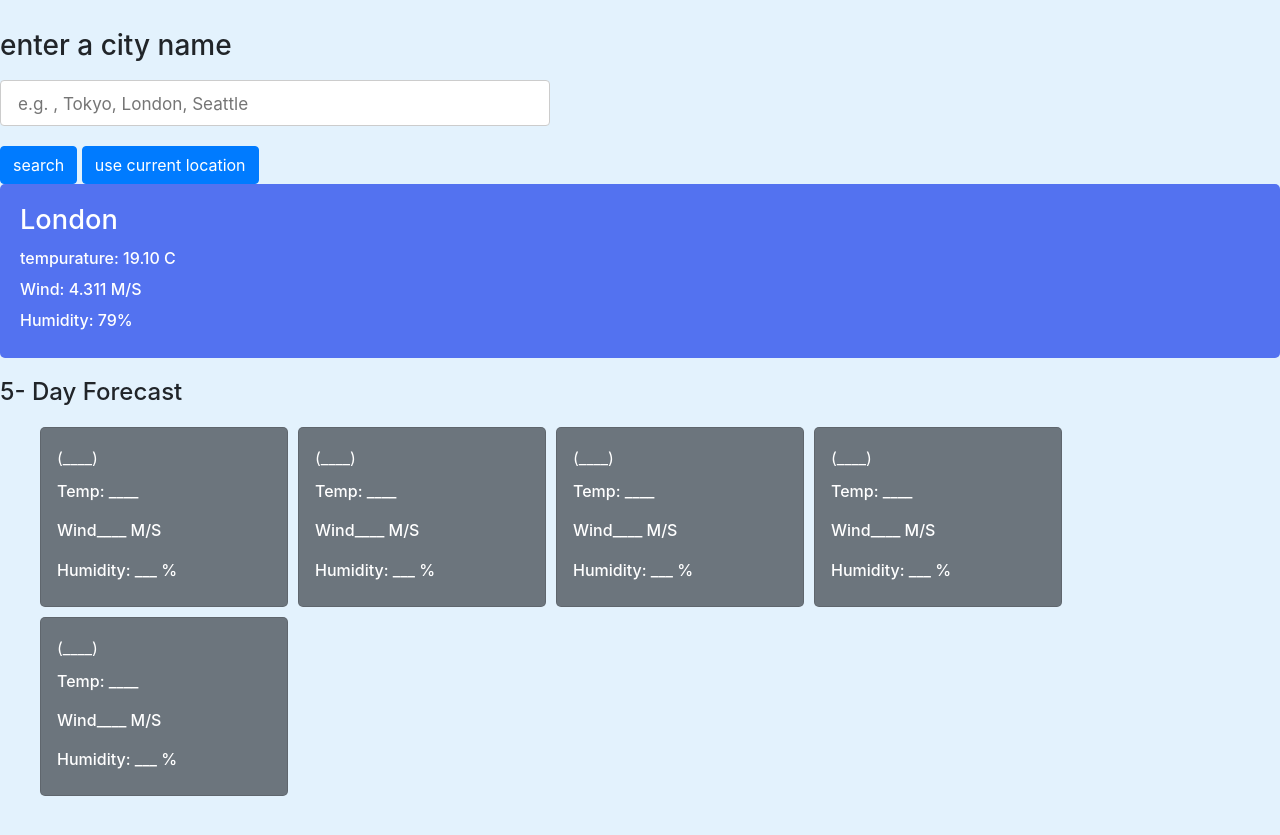
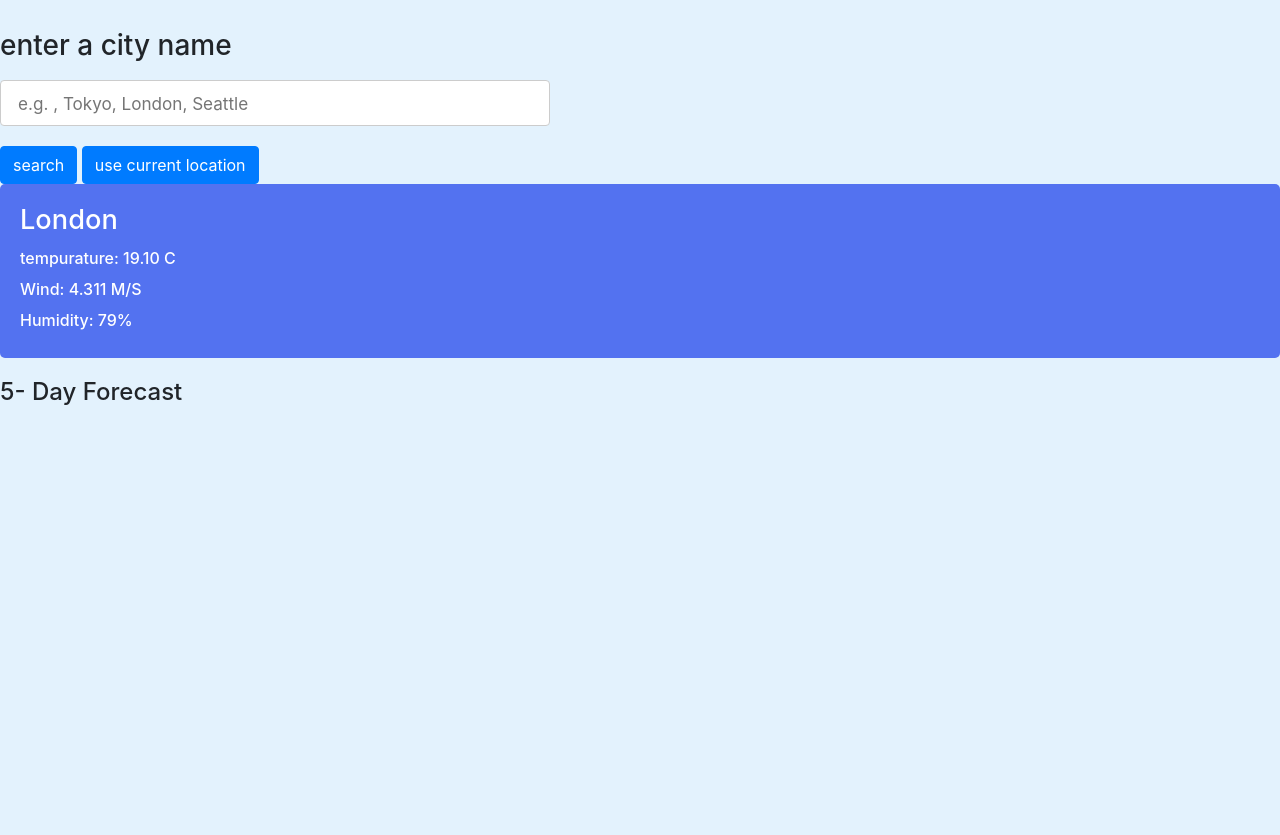
Before and after one commit to TannerRhines/WeatherAPIApp1, a plain HTML site: page index.html in a window 1280 px wide. Shown: the part 73-908 px from the top of the page. After the commit the page ends 800 px from the top, so only its background shows below. Drawn offline with nearby package versions, Linux system fonts and the light colour scheme.

Commit message:
deleted mockup cards in html

```diff
--- a/index.html
+++ b/index.html
@@ -31,44 +31,7 @@
             <div class="days-forecast w-100">
                 <h2>5- Day Forecast</h2>
                 <ul class="weather-cards d-flex flex-wrap">
-                    <li class="card">
-                        (____)
-                        <h4>Temp: ____</h4>
-                        <h4>Wind____ M/S</h4>
-                        <h4>Humidity: ___ %</h4>
-                    </li>
 
-                    <li class="card">
-
-                        (____)
-                        <h4>Temp: ____</h4>
-                        <h4>Wind____ M/S</h4>
-                        <h4>Humidity: ___ %</h4>
-                    </li>
-
-                    <li class="card">
-
-                        (____)
-                        <h4>Temp: ____</h4>
-                        <h4>Wind____ M/S</h4>
-                        <h4>Humidity: ___ %</h4>
-                    </li>
-
-                    <li class="card">
-
-                        (____)
-                        <h4>Temp: ____</h4>
-                        <h4>Wind____ M/S</h4>
-                        <h4>Humidity: ___ %</h4>
-                    </li>
-
-                    <li class="card">
-
-                        (____)
-                        <h4>Temp: ____</h4>
-                        <h4>Wind____ M/S</h4>
-                        <h4>Humidity: ___ %</h4>
-                    </li>
 
 
 
```
